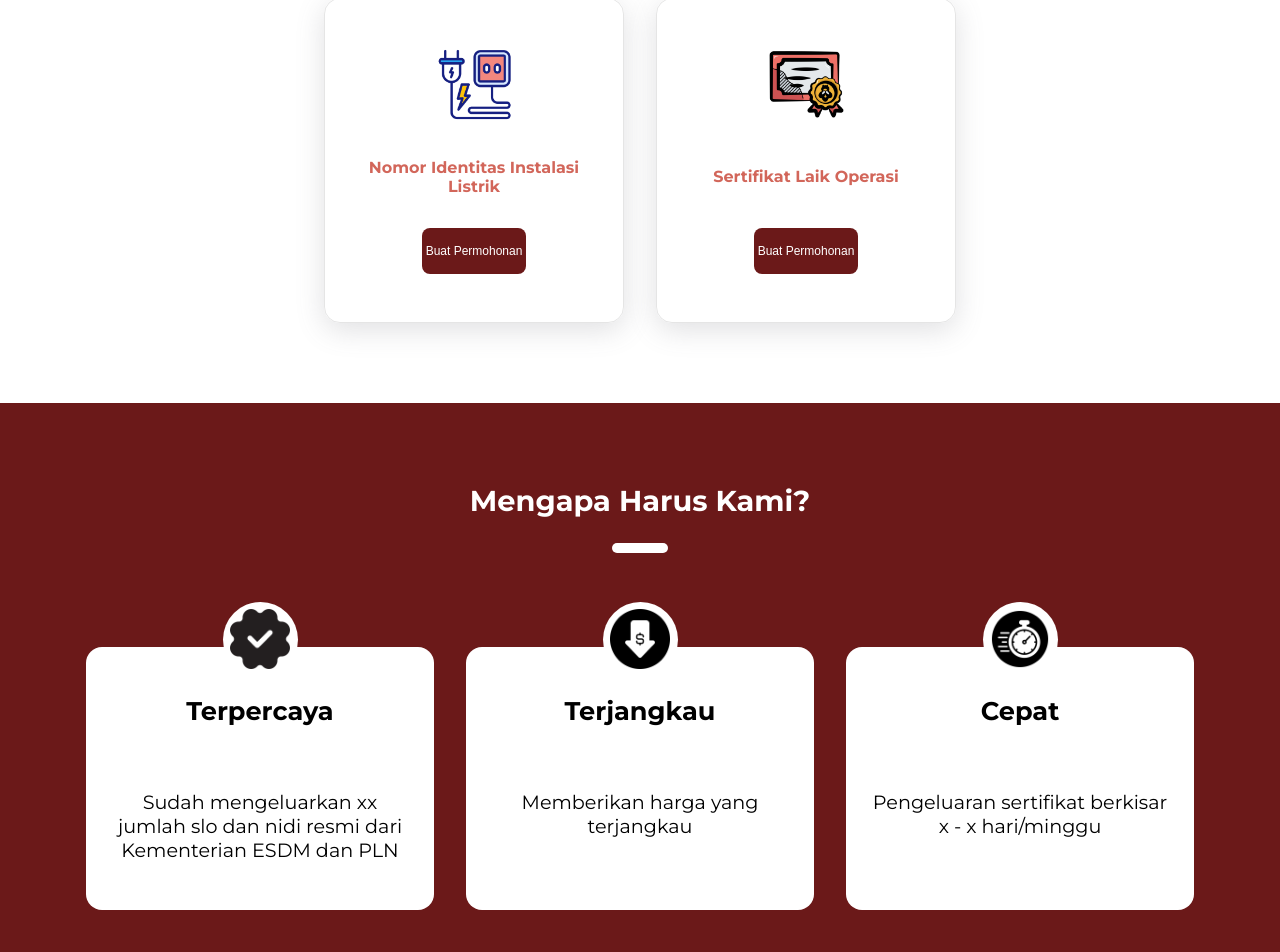
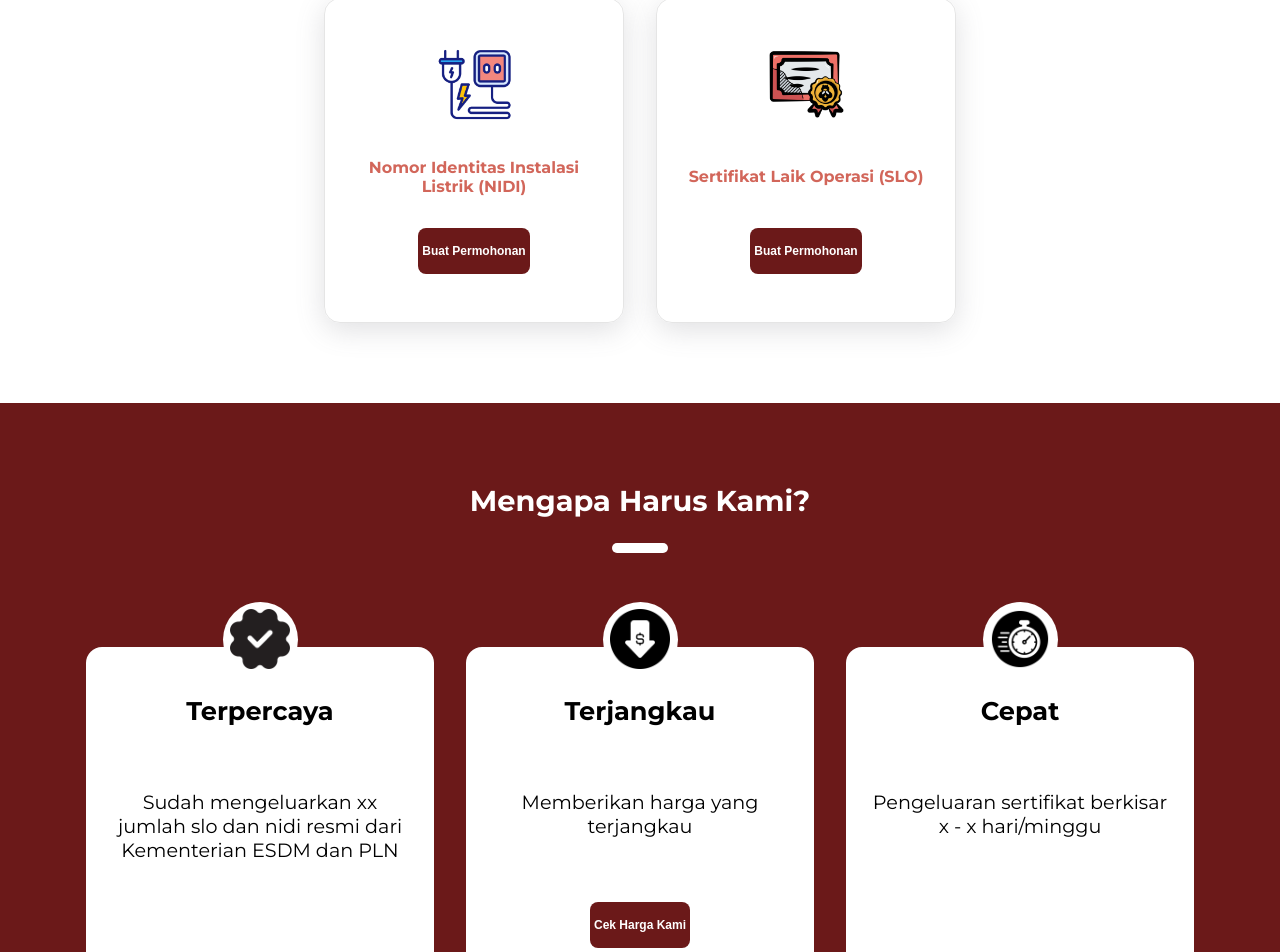
Before and after one commit to rehagana16/nidi-slo, a Next.js app: page / in a window 1280 px wide. Shown: the part 1716-2668 px from the top of the page. Built offline with nearby package versions, Linux system fonts and the light colour scheme.

Commit message:
add button cek price list

```diff
--- a/src/components/base-button.module.css
+++ b/src/components/base-button.module.css
@@ -4,7 +4,7 @@
   color: white;
   padding: 4px;
   border-radius: 8px;
-  font-weight: 500;
+  font-weight: 700;
   font-size: 12px;
 }
 
--- a/src/components/benefit-card.tsx
+++ b/src/components/benefit-card.tsx
@@ -1,14 +1,18 @@
 import Image from 'next/image';
 import styles from './benefit-card.module.css';
 import React from 'react';
+import { BaseButton } from './base-button';
+import { useRouter } from 'next/router';
 
 interface Props {
   imageUrl: string;
   title: string;
   content: string;
+  isTerjangkau?: boolean;
 }
 
 export const BenefitCard: React.FC<Props> = (props) => {
+  const router = useRouter();
   return(
     <div className={styles.cardContainer}>
       <div className={styles.imageContainer}>
@@ -21,6 +25,17 @@ export const BenefitCard: React.FC<Props> = (props) => {
       </div>
       <div className={styles.title}>{props.title}</div>
       <div className={styles.content}>{props.content}</div>
+      {
+        props.isTerjangkau ? (
+          <BaseButton
+            onClick={() => {
+              router.push('/price-list');
+            }}
+          >
+            <p>Cek Harga Kami</p>
+          </BaseButton>
+        ) : null
+      }
     </div>
   )
 }
--- a/src/components/our-product-section.tsx
+++ b/src/components/our-product-section.tsx
@@ -37,11 +37,11 @@ export const OurProductSection = () => {
       <div className={styles.productCardContainer}>
         <ProductCard
           imageUrl='/card-nidi-logo.png'
-          title='Nomor Identitas Instalasi Listrik'
+          title='Nomor Identitas Instalasi Listrik (NIDI)'
         />
         <ProductCard
           imageUrl='/card-slo-logo.png'
-          title='Sertifikat Laik Operasi'
+          title='Sertifikat Laik Operasi (SLO)'
         />
       </div>
     </div>
--- a/src/components/why-us-section.tsx
+++ b/src/components/why-us-section.tsx
@@ -22,6 +22,7 @@ export const WhyUsSection = () => {
           imageUrl='/cheap-icon.png'
           title='Terjangkau'
           content='Memberikan harga yang terjangkau'
+          isTerjangkau
         />
         <BenefitCard
           imageUrl='/fast-icon.png'
```
